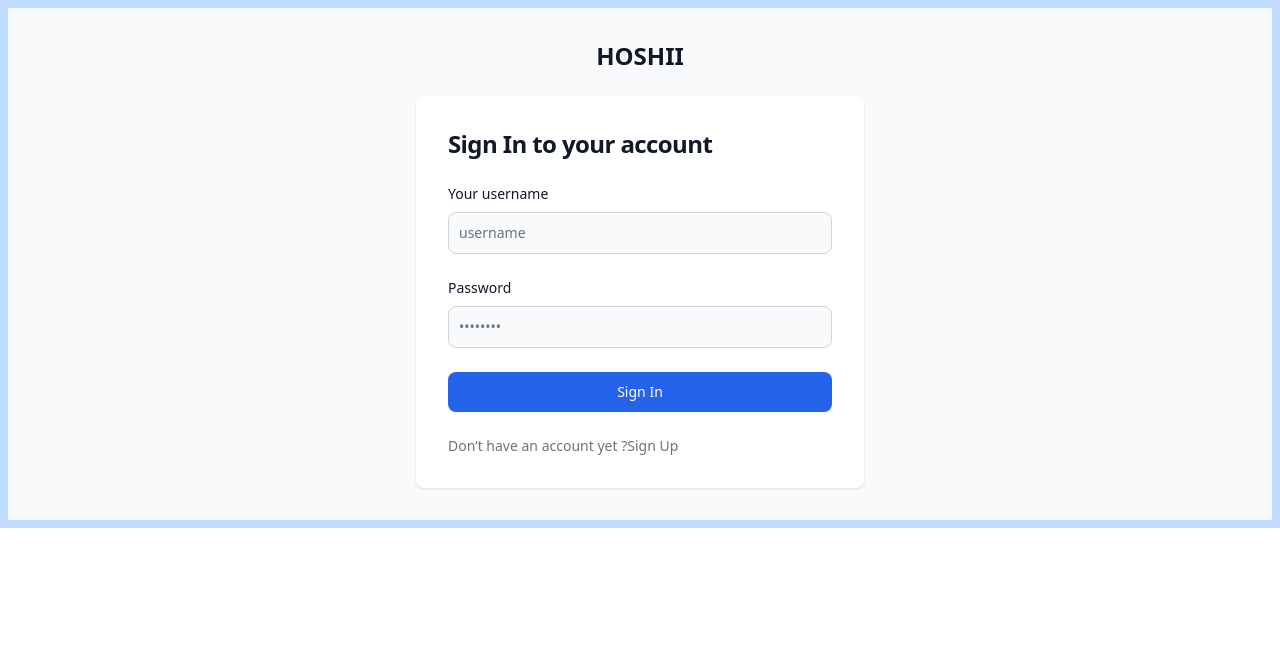
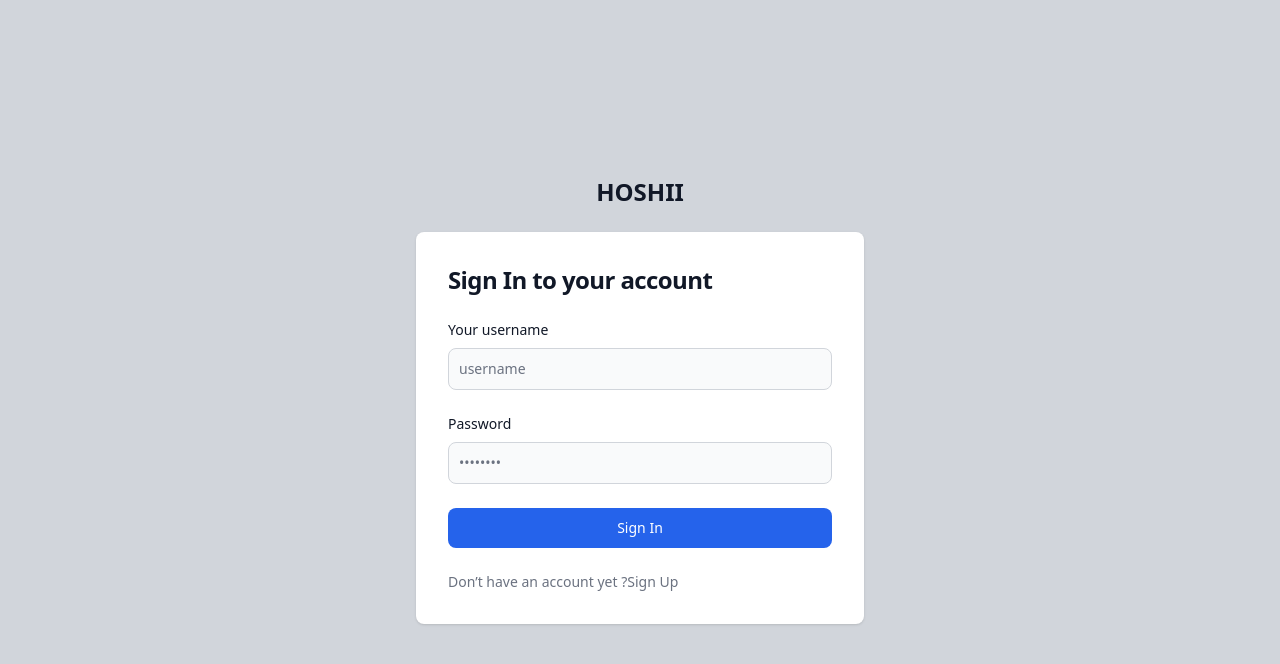
Before and after one commit to TimotheGauquelin/hoshii-front, a Vue app: page /guest in a window 1280 px wide. Shown: the top 664 px of the page. Built offline with nearby package versions, Linux system fonts and the light colour scheme; the HTML template or start-up script is replaced by a standard one.

Commit message:
[FIX][TG] - Fixed Login Page Design

```diff
--- a/src/App.vue
+++ b/src/App.vue
@@ -1,12 +1,11 @@
 <script setup lang="ts">
-  import { computed } from 'vue';
+  import { computed, ref } from 'vue';
   import store from './store'
-  // import Navbar from './components/Navbar.component.vue'
   import Tabs from './components/Tabs/Tabs.component.vue'
 
   const profilIsLog = computed(() => store.state.profil.accessToken)
-  const tabsHeight = computed(() => store.state.tabsHeight)
-  const navbarHeight = computed(() => store.state.navbarHeight)
+  // const tabsHeight = computed(() => store.state.tabsHeight)
+  const tabsHeight = ref(47)
 
   const getTabsHeight = (height) => {
       store.dispatch('setTabsHeight', height)
@@ -19,9 +18,8 @@
 </script>
 
 <template>
-  <div :class="`${profilIsLog && 'h-screen overflow-hidden'} bg-blue-200`">
-    <!-- <Navbar :getNavbarHeight="getNavbarHeight"/> -->
-    <main :class="`${profilIsLog ? 'overflow-y-auto' : 'overflow-hidden'} p-2 text-justify`" :style="{height: `calc(100%  ${profilIsLog && `- ${tabsHeight}px`} - ${navbarHeight}px)`}">
+  <div :class="`${profilIsLog && 'h-screen overflow-hidden'} bg-blue-200`" :style="{minHeight: `calc(100vh)`}">
+    <main :class="`bg-red-200 ${profilIsLog ? 'overflow-y-auto' : 'overflow-hidden'} text-justify`" :style="{minHeight: `calc(100vh ${profilIsLog && `- ${tabsHeight}px`})`}">
       <router-view />
     </main>
     <Tabs v-if="profilIsLog" :getTabsHeight="getTabsHeight" />
--- a/src/views/HomeView.vue
+++ b/src/views/HomeView.vue
@@ -1,7 +1,7 @@
 <script setup>
 </script>
 <template class="h-full">
-    <div>
+    <div class="p-2 bg-blue-200">
         <div class="bg-green-200 p-2 rounded">
             ABC
         </div>
--- a/src/views/LogView.vue
+++ b/src/views/LogView.vue
@@ -32,8 +32,8 @@
 
 </script>
 
-<template class="bg-green-200">
-    <section class="bg-gray-50 dark:bg-gray-900">
+<template class="">
+    <section class="bg-gray-300 dark:bg-gray-900 min-h-screen grid">
         <div class="flex flex-col items-center justify-center px-6 py-8 mx-autolg:py-0">
             <a href="#" class="flex items-center mb-6 text-2xl font-semibold text-gray-900 dark:text-white">
                 HOSHII
```
